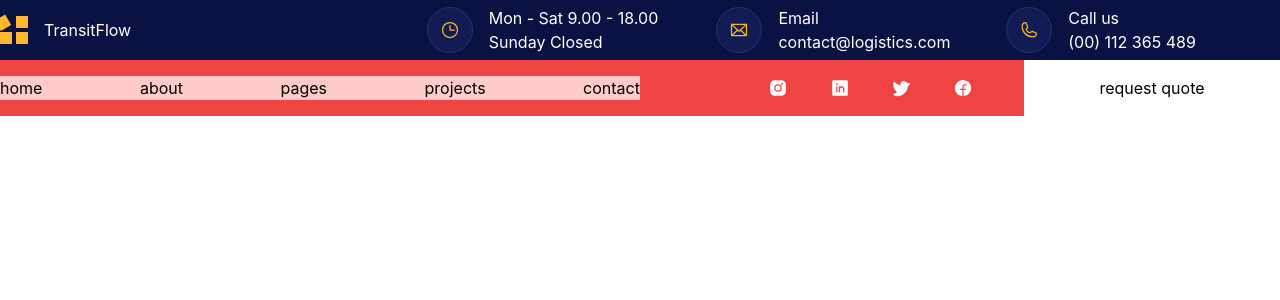
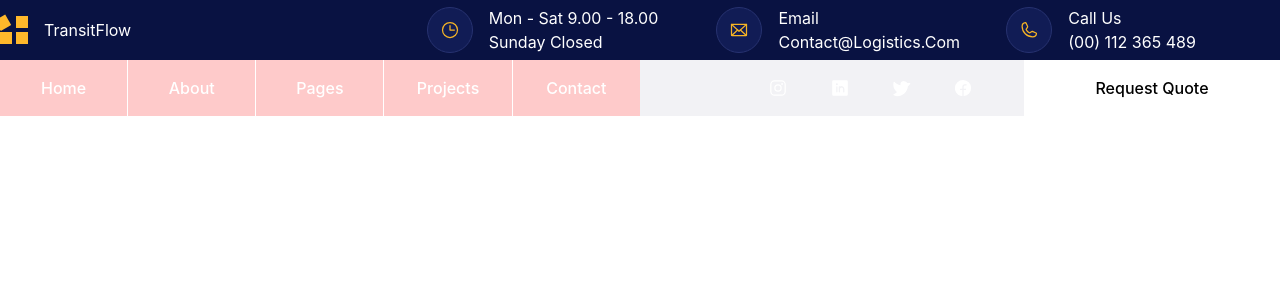
Before and after one commit to smartcollins/logistics, a React (Create React App) app: page /nav in a window 1280 px wide. Shown: the top 300 px of the page. Built offline with nearby package versions, Linux system fonts and the light colour scheme.

Commit message:
minor change in Nav

```diff
--- a/src/component/Nav.jsx
+++ b/src/component/Nav.jsx
@@ -5,8 +5,8 @@ import { Clock, Envelope, Phone, TwitterLogo, FacebookLogo,LinkedinLogo, Instagr
 
 const Nav = ()=>{
     return(
-        <div>
-            <div style={{ backgroundColor: color.blueBg }} className='flex items-center justify-between text-white'>
+        <div className='text-white capitalize'>
+            <div style={{ backgroundColor: color.blueBg }} className='flex items-center justify-between'>
                 <div className=' py-4 flex items-center gap-4 w-2/4'>
                     <div className='h-full grid grid-cols-2 gap-1'>
                         <span className=' h-3 w-3 bg-[#ffb82b] origin-bottom rotate-[-30deg]'></span>
@@ -46,22 +46,22 @@ const Nav = ()=>{
                     </div>
                 </div>
             </div>
-            <div className='bg-red-500 flex items-center justify-between'>
-                <div className='flex items-center justify-between bg-red-200 w-2/4'>
-                    <p>home</p>
-                    <p>about</p>
-                    <p>pages</p>
-                    <p>projects</p>
-                    <p>contact</p>
+            <div className=' bg-[#091242]/5 font-medium flex items-center justify-between'>
+                <div className='flex items-center bg-red-200 w-2/4 text-center'>
+                    <p className='border-r h-full py-4 last:border-none border-r-white w-full'>home</p>
+                    <p className='border-r h-full py-4 last:border-none border-r-white w-full'>about</p>
+                    <p className='border-r h-full py-4 last:border-none border-r-white w-full'>pages</p>
+                    <p className='border-r h-full py-4 last:border-none border-r-white w-full'>projects</p>
+                    <p className='border-r h-full py-4 last:border-none border-r-white w-full'>contact</p>
                 </div>
                 <div className='flex items-center justify-between w-2/5'>
                     <div className='flex items-center justify-between w-2/5'>
-                        <InstagramLogo size={20} color="#ffffff" weight="fill" />
+                        <InstagramLogo size={20} color="#ffffff" />
                         <LinkedinLogo size={20} color="#ffffff" weight="fill" />
                         <TwitterLogo size={20} color="#ffffff" weight="fill" />
                         <FacebookLogo size={20} color="#ffffff" weight="fill" />
                     </div>
-                    <button className='p-4 text-black bg-white w-2/4'>request quote</button>
+                    <button className='p-4 text-black bg-white w-2/4 capitalize'>request quote</button>
                 </div>
             </div>
         </div>
```
